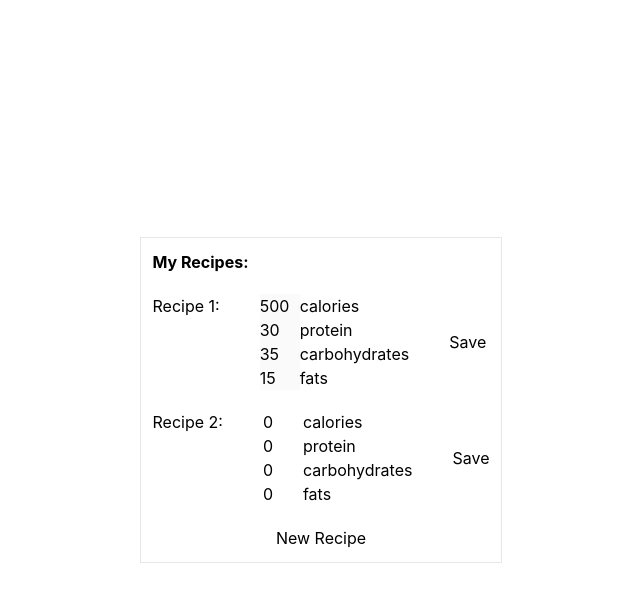
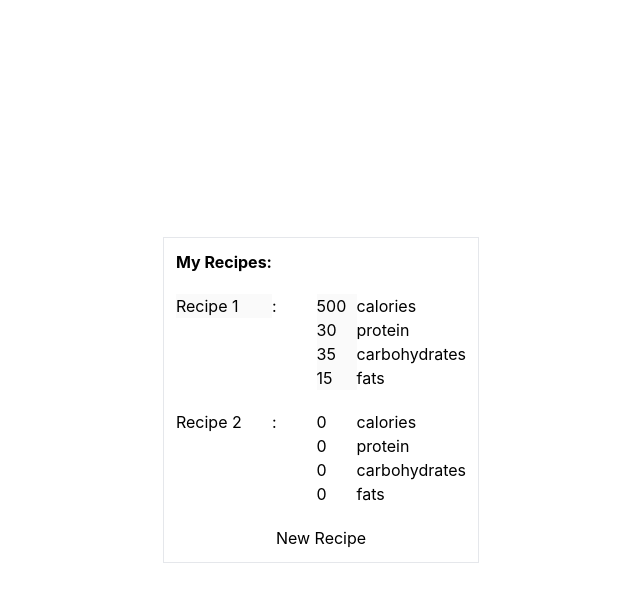
Before and after one commit to Luke0328/tomo-macro, a React (Create React App) app in the folder client/: page /MyRecipes in a window 1280 px wide. Both pictures are taken after a click on the button "New Recipe". Shown: the top 602 px of the page, without its empty margins (319-959 px from the left). Built offline with nearby package versions, Linux system fonts and the light colour scheme.

Commit message:
Add local state for inputs

```diff
--- a/client/src/MyRecipesMenu.tsx
+++ b/client/src/MyRecipesMenu.tsx
@@ -6,16 +6,21 @@ interface IRecipeBlock {
     protein?: number,
     carbs?: number,
     fats?: number,
-    isEditing: boolean,
-    handleRecipeChange: (recipeName:string, field: string, newValue: string) => void,
+    isEditing?: boolean,
+}
+
+interface IRecipeNameInput {
+    value: string,
+    isEditing?: boolean,
+    handleChange: (newVal: any) => void,
 }
 
 interface IMacroRow {
     labelName: string,
     value?: number,
     recipeName: string
-    isEditing: boolean,
-    handleRecipeChange: (recipeName:string, field: string, newValue: string) => void,
+    isEditing?: boolean,
+    handleChange: (newVal: any) => void,
 }
 
 const MyRecipesMenu:FC<any> = () => {
@@ -32,7 +37,6 @@ const MyRecipesMenu:FC<any> = () => {
                 carbs: 35,
                 fats: 15,
                 isEditing: false,
-                handleRecipeChange: handleRecipeChange,
             }
         ]
     ), []);
@@ -46,7 +50,6 @@ const MyRecipesMenu:FC<any> = () => {
             carbs={recipe.carbs}
             fats={recipe.fats}
             isEditing={recipe.isEditing}
-            handleRecipeChange= {handleRecipeChange}
         />
     );
 
@@ -62,14 +65,17 @@ const MyRecipesMenu:FC<any> = () => {
                 carbs: 0,
                 fats: 0,
                 isEditing: true,
-                handleRecipeChange: handleRecipeChange,
             }
         ]
         setRecipes(newRecipes);
         recipeBlockList = convertToRecipeBlocks();
     }
 
-    function handleRecipeChange(recipeName:string, field: string, newValue: string) {
+    function handleRecipeNameChange() {
+
+    }
+
+    function handleSave(recipeName:string, field: string, newValue: string) {
 
         console.log(newValue);
         let newValueInt = 0;
@@ -96,7 +102,6 @@ const MyRecipesMenu:FC<any> = () => {
             carbs: field === "carbohydrates" ? newValueInt: recipes[recipeNum].carbs,
             fats: field === "fats" ? newValueInt: recipes[recipeNum].fats,
             isEditing: true,
-            handleRecipeChange: handleRecipeChange,
         }
 
         // update state with new recipe
@@ -117,60 +122,144 @@ const MyRecipesMenu:FC<any> = () => {
     );
 }
 
-const RecipeBlock:FC<IRecipeBlock> = ({ recipeName, calories, protein, carbs, fats, isEditing, handleRecipeChange }) => {
+const RecipeBlock:FC<IRecipeBlock> = ({ recipeName, calories, protein, carbs, fats, isEditing }) => {
+
+    const [localRecipeName, setLocalRecipeName] = useState<string>(recipeName);
+    const [localCalories, setLocalCalories] = useState<number | undefined>(calories);
+    const [localProtein, setLocalProtein] = useState<number | undefined>(protein);
+    const [localCarbs, setLocalCarbs] = useState<number | undefined>(carbs);
+    const [localFats, setLocalFats] = useState<number | undefined>(fats);
+
+
+    function handleCalorieChange(newVal: string) {
+        if(newVal === "") {
+            setLocalCalories(0);
+            return;
+        }
+        const newValInt = Number.parseInt(newVal);
+        if (Number.isNaN(newValInt)) {
+            return;
+        }
+        setLocalCalories(newValInt);
+    }
+
+    function handleProteinChange(newVal: string) {
+        if(newVal === "") {
+            setLocalProtein(0);
+            return;
+        }
+        const newValInt = Number.parseInt(newVal);
+        if (Number.isNaN(newValInt)) {
+            return;
+        }
+        setLocalProtein(newValInt);
+    }
+
+    function handleCarbsChange(newVal: string) {
+        if(newVal === "") {
+            setLocalCarbs(0);
+            return;
+        }
+        const newValInt = Number.parseInt(newVal);
+        if (Number.isNaN(newValInt)) {
+            return;
+        }
+        setLocalCarbs(newValInt);
+    }
+
+    function handleFatsChange(newVal: string) {
+        if(newVal === "") {
+            setLocalFats(0);
+            return;
+        }
+        const newValInt = Number.parseInt(newVal);
+        if (Number.isNaN(newValInt)) {
+            return;
+        }
+        setLocalFats(newValInt);
+    }
 
     return(
         <div className="flex gap-10">
             <div>
-                {recipeName}:
+                <RecipeNameInput
+                    value={localRecipeName}
+                    isEditing={isEditing}
+                    handleChange={setLocalRecipeName}
+                />
             </div>
 
             <ul>
                 <li key="0">
                     <MacroRow
                         labelName="calories"
-                        value={calories}
+                        value={localCalories}
                         isEditing={isEditing}
                         recipeName={recipeName}
-                        handleRecipeChange={handleRecipeChange}
+                        handleChange={handleCalorieChange}
                     />
                 </li>
                 <li key="1">
                     <MacroRow
                         labelName="protein"
-                        value={protein}
+                        value={localProtein}
                         isEditing={isEditing}
                         recipeName={recipeName}
-                        handleRecipeChange={handleRecipeChange}
+                        handleChange={handleProteinChange}
                     />
                 </li>
                 <li key="2">
                     <MacroRow
                         labelName="carbohydrates"
-                        value={carbs}
+                        value={localCarbs}
                         isEditing={isEditing}
                         recipeName={recipeName}
-                        handleRecipeChange={handleRecipeChange}
-
+                        handleChange={handleCarbsChange}
                     />
                 </li>
                 <li key="3">
                     <MacroRow
                         labelName="fats"
-                        value={fats}
+                        value={localFats}
                         isEditing={isEditing}
                         recipeName={recipeName}
-                        handleRecipeChange={handleRecipeChange}
+                        handleChange={handleFatsChange}
                     />
                 </li>
             </ul>
 
-            <button>Save</button>
         </div>
     );
 }
 
-const MacroRow:FC<IMacroRow> = ({ labelName, value, recipeName, isEditing, handleRecipeChange }) => {
+const RecipeNameInput:FC<IRecipeNameInput> = ({ value, isEditing, handleChange}) => {
+    if(isEditing) {
+        return(
+            <label>
+                <input
+                    type="text"
+                    value={value}
+                    className="w-24"
+                    onChange={(e) => {handleChange(e.target.value)}}
+                />
+                :
+            </label>
+        );
+    }
+    return(
+        <label>
+            <input
+                type="text"
+                value={value}
+                className="w-24"
+                disabled={true}
+            />
+            :
+        </label>
+    );
+}
+
+const MacroRow:FC<IMacroRow> = ({ labelName, value, recipeName, isEditing, handleChange }) => {
     if(isEditing) {
         return (
             <label>
@@ -178,7 +267,7 @@ const MacroRow:FC<IMacroRow> = ({ labelName, value, recipeName, isEditing, handl
                     type="text"
                     value={value}
                     className="w-10"
-                    onChange={(e) => {handleRecipeChange(recipeName, labelName, e.target.value)}}
+                    onChange={(e) => {handleChange(e.target.value)}}
                 />
                 {labelName}
             </label>
@@ -197,4 +286,10 @@ const MacroRow:FC<IMacroRow> = ({ labelName, value, recipeName, isEditing, handl
     );
 }
 
+// const SaveButton = ({ handleSave }) => {
+//     return (
+//         <button>Save</button>
+//     );
+// }
+
 export default MyRecipesMenu;
```
